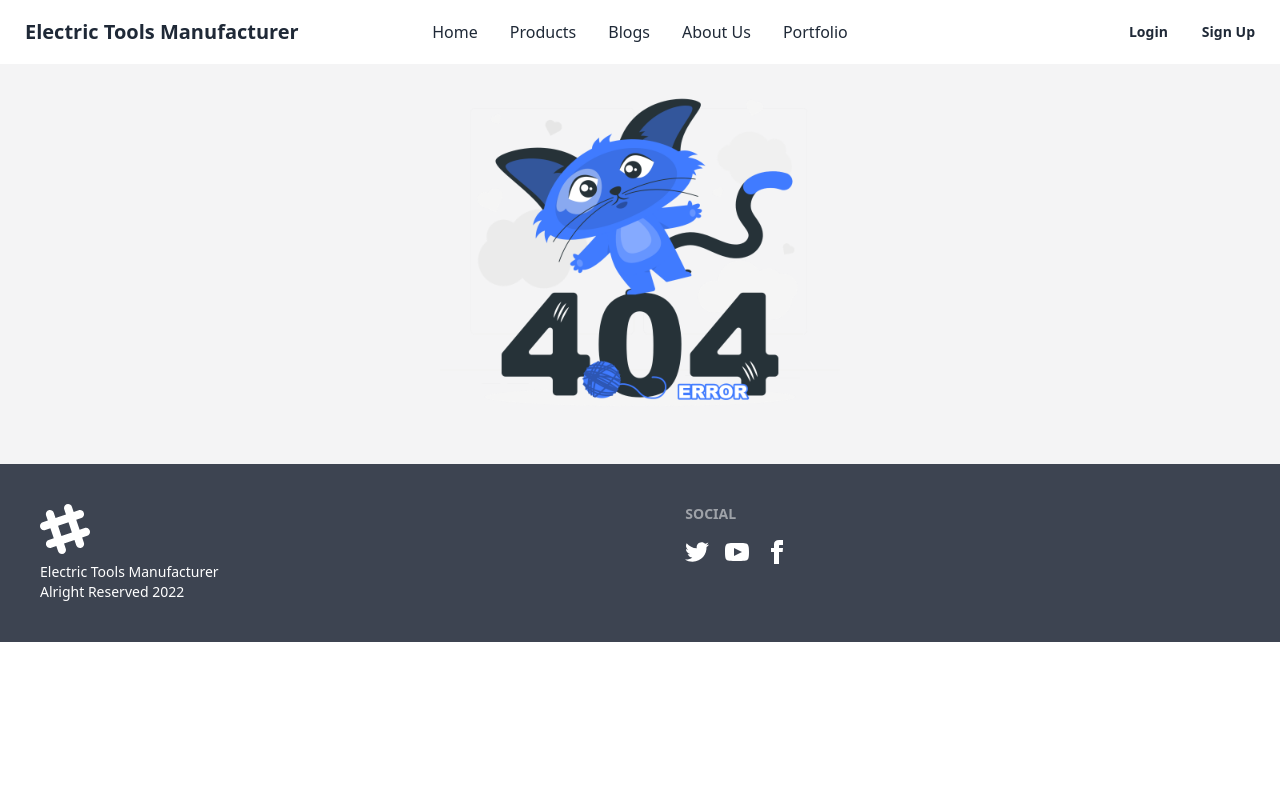
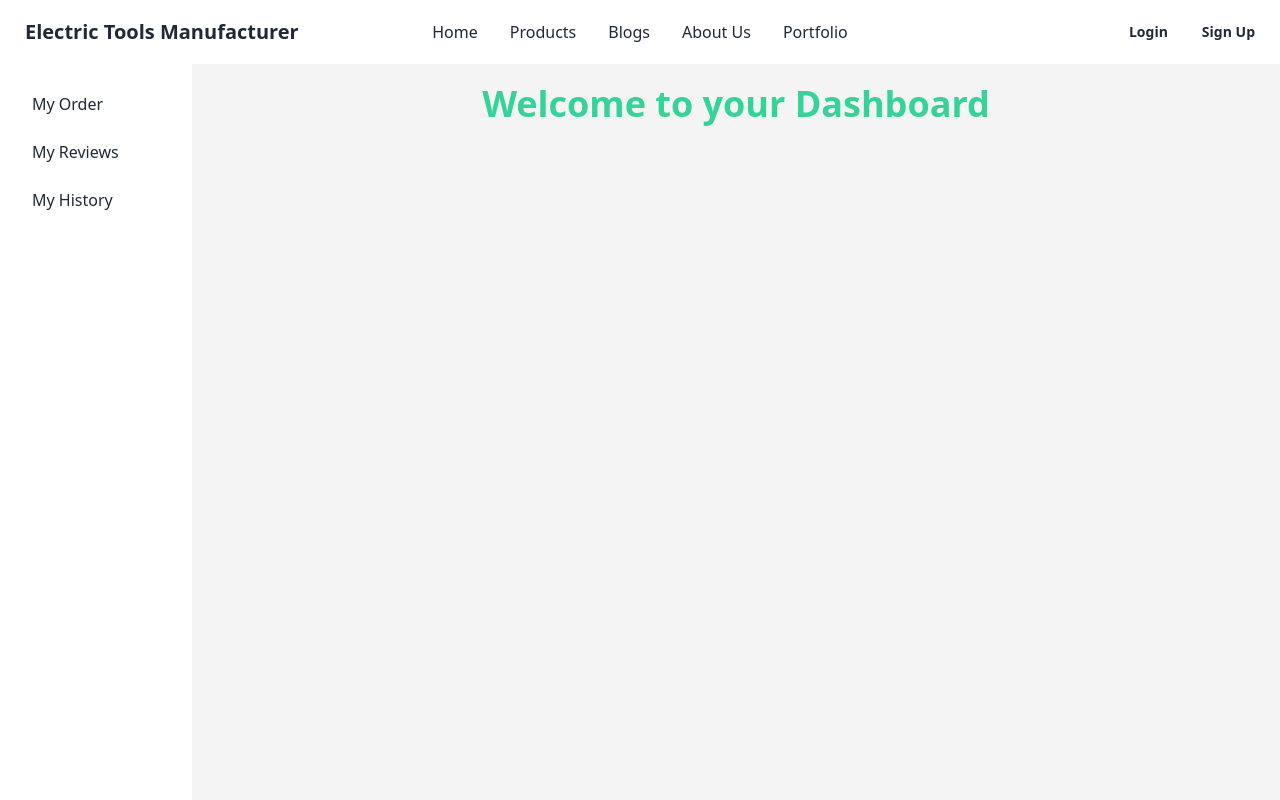
Before and after one commit to rumanak21/manufacturer-website-client-side, a React (Create React App) app: page /dashboard in a window 1280 px wide. Shown: the top 800 px of the page. Built offline with nearby package versions, Linux system fonts and the light colour scheme; no server answers.

Commit message:
Dashboard added

```diff
--- a/src/App.js
+++ b/src/App.js
@@ -8,6 +8,7 @@ import SignUp from './pages/Login/SignUp';
 import AllProducts from './pages/AllProducts/AllProducts';
 import PageNotFound from './pages/PageNotFound/PageNotFound';
 import Purchase from './pages/AllProducts/Purchase';
+import Dashboard from './pages/Home/Dashboard';
 
 function App() {
   return (
@@ -15,10 +16,12 @@ function App() {
       <Header></Header>
       <Routes>
         <Route path="/" element={<Home />} />
+        <Route path="/dashboard" element={< Dashboard/>} />
+
+        <Route path="/allproducts" element={<AllProducts />} />
+        <Route path="/purchase/:id" element={<Purchase />} />
         <Route path="/login" element={<Login />} />
         <Route path="/signup" element={<SignUp />} />
-        <Route path="/allproducts" element={<AllProducts />} />
-        <Route path="/purchase/:id" element={<Purchase />} />
         <Route path="*" element={<PageNotFound />} />
       </Routes>
 
--- /dev/null
+++ b/src/pages/Home/Dashboard.js
@@ -0,0 +1,36 @@
+import React from 'react';
+import { useAuthState } from 'react-firebase-hooks/auth';
+import { Link, Outlet } from 'react-router-dom';
+import auth from '../../firebase.init';
+import useAdmin from '../../hooks/useAdmin';
+
+const Dashboard = () => {
+    const [user] = useAuthState(auth);
+    const [admin] = useAdmin(user);
+    return (
+        <div class="drawer drawer-mobile">
+            <input id="dashboard-sidebar" type="checkbox" class="drawer-toggle" />
+            <div class="drawer-content">
+                <h2 className='text-4xl text-center m-5 font-bold text-success '>Welcome to your Dashboard</h2>
+                <Outlet></Outlet>
+            </div>
+            <div class="drawer-side">
+                <label for="dashboard-sidebar" class="drawer-overlay"></label>
+                <ul class="menu p-4 overflow-y-auto w-48 bg-base-100 text-base-content">
+                    {/* <!-- Sidebar content here --> */}
+                    <li><Link to="/dashboard">My Order</Link></li>
+                    <li><Link to="/dashboard/review">My Reviews</Link></li>
+                    <li><Link to="/dashboard/history">My History</Link></li>
+                    { admin && <>
+                        <li><Link to="/dashboard/users">All Users</Link></li>
+                        <li><Link to="/dashboard/addDoctor">Add a Doctor</Link></li>
+                        <li><Link to="/dashboard/manageDoctor">Manage Doctors</Link></li>
+                    </>}
+                </ul>
+
+            </div>
+        </div>
+    );
+};
+
+export default Dashboard;
--- a/src/pages/Shared/Header/Header.js
+++ b/src/pages/Shared/Header/Header.js
@@ -16,12 +16,12 @@ const Header = () => {
     const menuitems = <>
         <li><Link to="/">Home</Link></li>
         {
-            user && <li><Link to="blog">Dashboard</Link></li>
+            user && <li><Link to="dashboard">Dashboard</Link></li>
         }
-        <li><Link to="allproducts">Products</Link></li>
-        <li><Link to="blog">Blogs</Link></li>
-        <li><Link to="blog">About Us</Link></li>
-        <li><Link to="portfolio">Portfolio</Link></li>
+        <li><Link to="/allproducts">Products</Link></li>
+        <li><Link to="/blog">Blogs</Link></li>
+        <li><Link to="/about">About Us</Link></li>
+        <li><Link to="/portfolio">Portfolio</Link></li>
 
 
 
```
